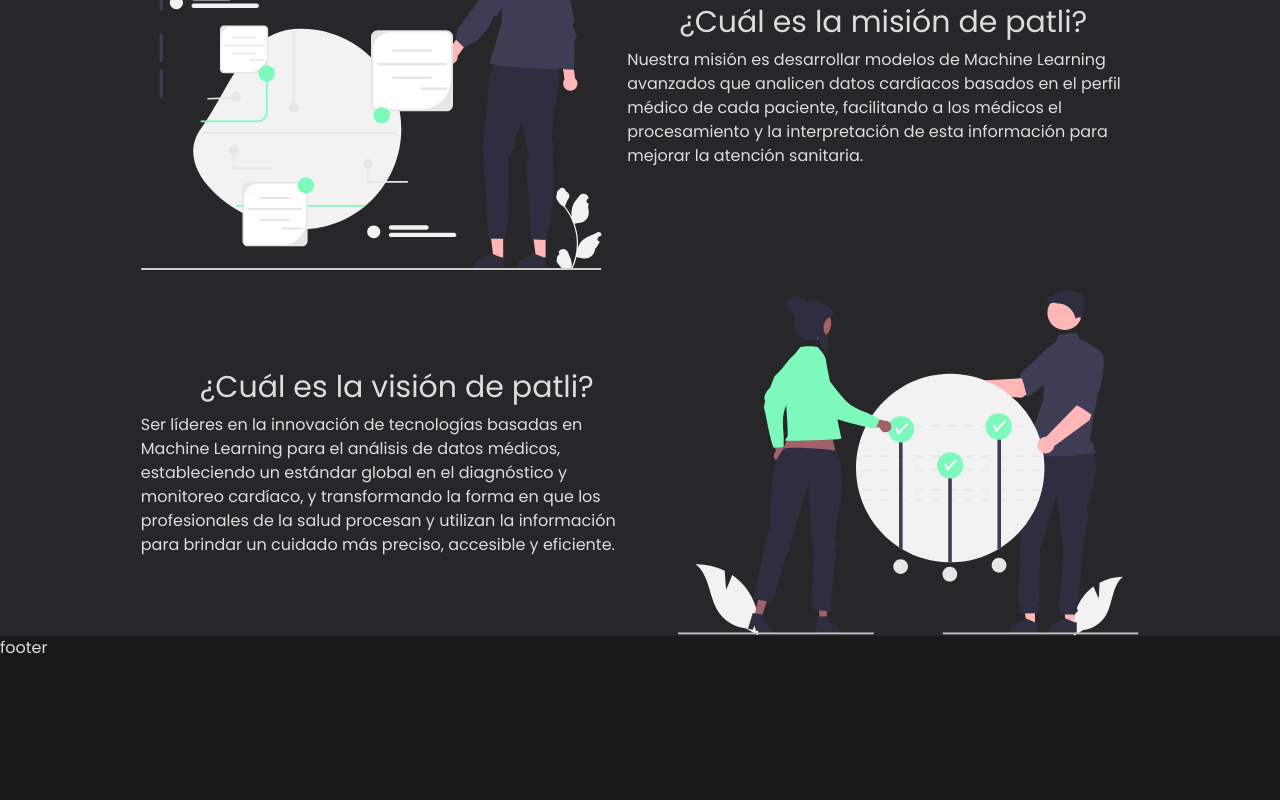
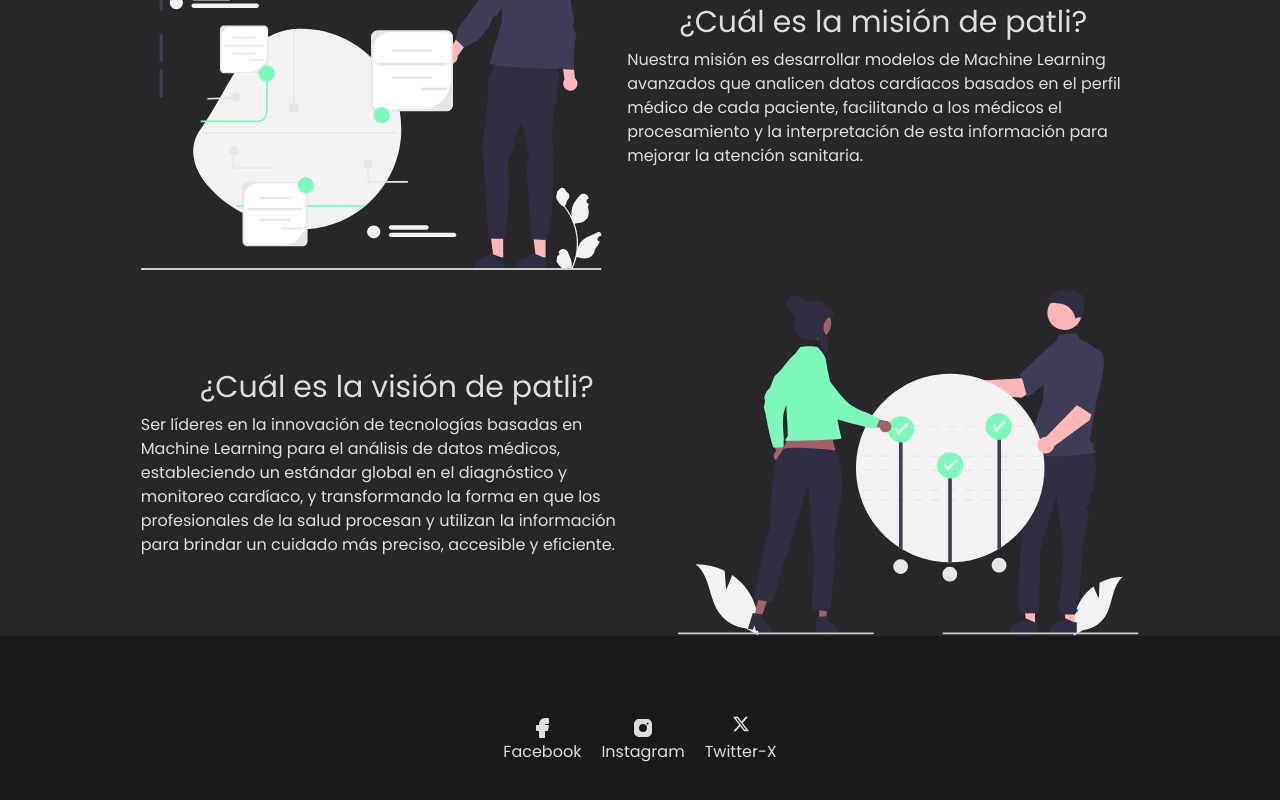
Before and after one commit to AlexxScript/pahtli, a Next.js app in the folder client-patli/: page / in a window 1280 px wide. Shown: the part 1203-2003 px from the top of the page. Before the commit the page ends 1863 px from the top, so only its background shows below. Built offline with nearby package versions, Linux system fonts and the light colour scheme; no server answers.

Commit message:
mision y vision

```diff
--- a/client-patli/src/app/layout.tsx
+++ b/client-patli/src/app/layout.tsx
@@ -1,11 +1,11 @@
 import type { Metadata } from "next";
-import {Poppins} from 'next/font/google';
+import { Poppins } from 'next/font/google';
 import "./globals.css";
 import { NavBar } from "@/components/NavBar";
 import { AuthProvider } from "@/context/AuthProvider";
 
 const poppins = Poppins({
-  weight:'400',
+  weight: '400',
   subsets: ['latin']
 })
 
@@ -28,8 +28,35 @@ export default function RootLayout({
         <AuthProvider>
           {children}
         </AuthProvider>
-        <footer>
-          footer
+        <footer className="max-w-[75vw] w-full mx-auto flex justify-center items-center p-20">
+          <ul className="flex gap-5">
+            <li>
+              <a href="" className="flex flex-col justify-center items-center">
+                <svg xmlns="http://www.w3.org/2000/svg" width="24" height="24" viewBox="0 0 24 24" fill="currentColor" className="icon icon-tabler icons-tabler-filled icon-tabler-brand-facebook"><path stroke="none" d="M0 0h24v24H0z" fill="none" /><path d="M18 2a1 1 0 0 1 .993 .883l.007 .117v4a1 1 0 0 1 -.883 .993l-.117 .007h-3v1h3a1 1 0 0 1 .991 1.131l-.02 .112l-1 4a1 1 0 0 1 -.858 .75l-.113 .007h-2v6a1 1 0 0 1 -.883 .993l-.117 .007h-4a1 1 0 0 1 -.993 -.883l-.007 -.117v-6h-2a1 1 0 0 1 -.993 -.883l-.007 -.117v-4a1 1 0 0 1 .883 -.993l.117 -.007h2v-1a6 6 0 0 1 5.775 -5.996l.225 -.004h3z" /></svg>
+                <p>
+                  Facebook
+                </p>
+              </a>
+            </li>
+            <li>
+              <a href="" className="flex flex-col justify-center items-center">
+                <svg xmlns="http://www.w3.org/2000/svg" width="24" height="24" viewBox="0 0 24 24" fill="currentColor" className="icon icon-tabler icons-tabler-filled icon-tabler-brand-instagram"><path stroke="none" d="M0 0h24v24H0z" fill="none" /><path d="M16 3a5 5 0 0 1 5 5v8a5 5 0 0 1 -5 5h-8a5 5 0 0 1 -5 -5v-8a5 5 0 0 1 5 -5zm-4 5a4 4 0 0 0 -3.995 3.8l-.005 .2a4 4 0 1 0 4 -4m4.5 -1.5a1 1 0 0 0 -.993 .883l-.007 .127a1 1 0 0 0 1.993 .117l.007 -.127a1 1 0 0 0 -1 -1" /></svg>
+                <p>
+                  Instagram
+                </p>
+              </a>
+            </li>
+            <li>
+              <a href="" className="flex flex-col justify-center items-center gap-2">
+                <svg xmlns="http://www.w3.org/2000/svg" width="16" height="16" fill="currentColor" class="bi bi-twitter-x" viewBox="0 0 16 16">
+                  <path d="M12.6.75h2.454l-5.36 6.142L16 15.25h-4.937l-3.867-5.07-4.425 5.07H.316l5.733-6.57L0 .75h5.063l3.495 4.633L12.601.75Zm-.86 13.028h1.36L4.323 2.145H2.865z" />
+                </svg>
+                <p>
+                  Twitter-X
+                </p>
+              </a>
+            </li>
+          </ul>
         </footer>
       </body>
     </html>
```
